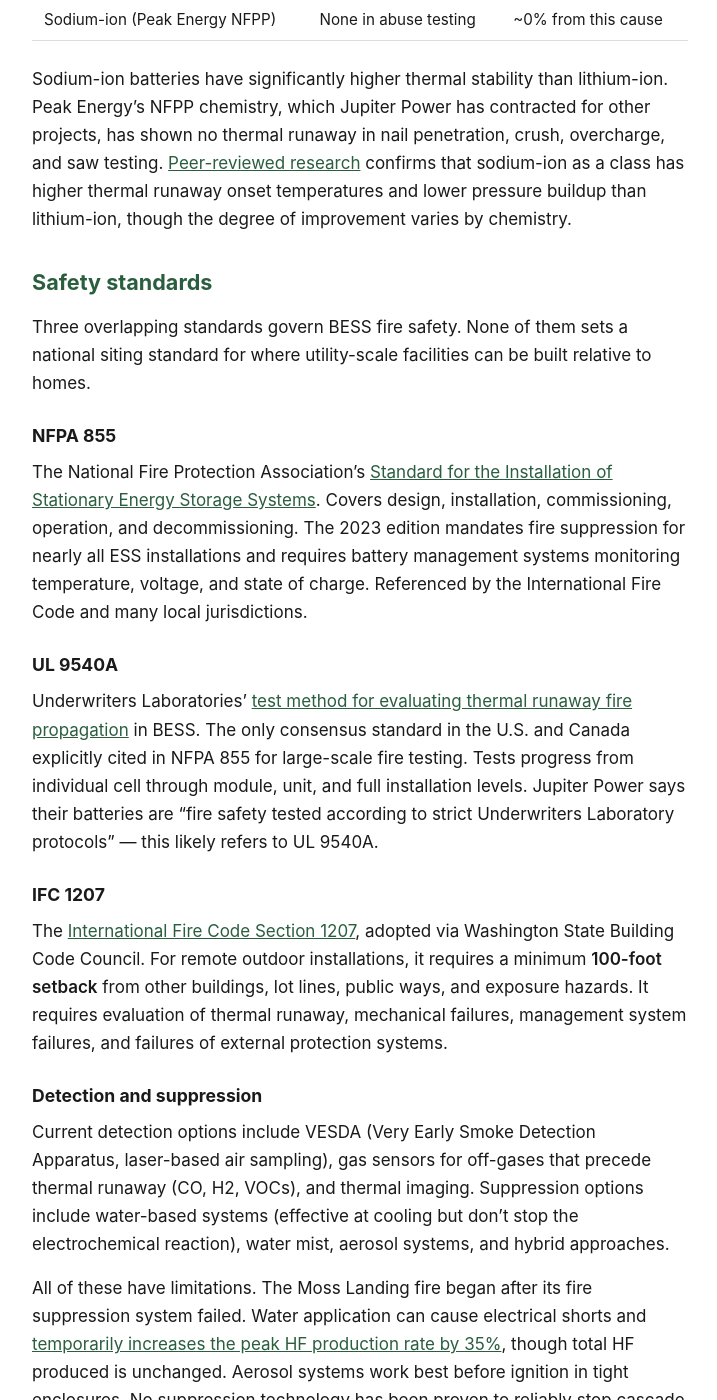
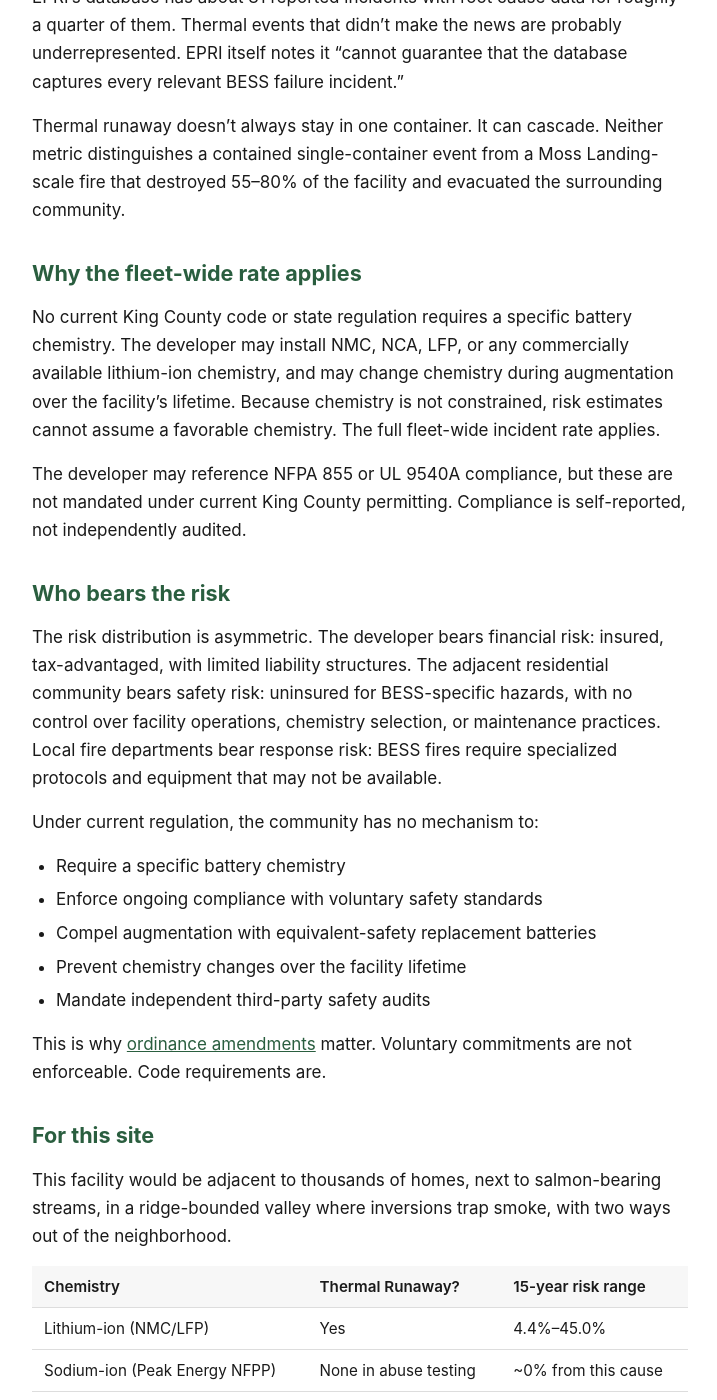
Before and after one commit to calef/cascadia-ridge-bess, a Jekyll site: the page built from _pages/fire-risk.md, in a window 1280 px wide and 1400 px high, scrolled down 2866 px. Shown: the whole window, without its empty margins (280-997 px from the left). Built offline with Jekyll 4.4.1, drawn with Linux system fonts in a browser that asks for light colours; some of the changed text lies outside the part shown.

```diff
--- a/_pages/fire-risk.md
+++ b/_pages/fire-risk.md
@@ -29,6 +29,15 @@ The industry's preferred number. Doesn't account for facility size.
 | 15 | 4.4% | 1 in 23 |
 | 20 | 5.8% | 1 in 17 |
 
+### With aging (0.5%/yr years 1-10, 1.0%/yr years 11-20)
+
+No utility-scale lithium-ion facility has operated long enough to measure aging-related failure rates. But the degradation mechanisms are well understood: internal resistance increases, dendrites form, thermal stability drops. This scenario models a modest increase in failure rate as the fleet ages.
+
+| Years | Cumulative Probability | Odds |
+|---|---|---|
+| 10 | 4.9% | 1 in 20 |
+| 20 | ~14% | 1 in 7 |
+
 ### Using the per-GW rate for a 130 MW facility
 
 0.3 failures/GW/yr × 0.13 GW = **3.9% annual rate.**
@@ -42,14 +51,18 @@ The industry's preferred number. Doesn't account for facility size.
 
 ### Side by side
 
-| Years | Per-project (0.3%/yr) | Per-GW for 130 MW (3.9%/yr) |
-|---|---|---|
-| 5 | 1.5% | 18.1% |
-| 10 | 3.0% | 32.9% |
-| 15 | 4.4% | 45.0% |
-| 20 | 5.8% | 54.7% |
+| Years | Per-project (0.3%/yr) | With aging | Per-GW for 130 MW (3.9%/yr) |
+|---|---|---|---|
+| 5 | 1.5% | 2.5% | 18.1% |
+| 10 | 3.0% | 4.9% | 32.9% |
+| 15 | 4.4% | 9.3% | 45.0% |
+| 20 | 5.8% | ~14% | 54.7% |
 
-Using the industry's own fire-specific rate, the cumulative probability of at least one fire over a 20-year facility life is approximately 6%. The per-project rate undercounts risk for large facilities. The per-GW rate includes all failures, not just fires. The actual risk for a specific facility is somewhere in this range.
+Using the industry's own fire-specific rate, the cumulative probability of at least one fire over a 20-year facility life is approximately 6%. The per-project rate undercounts risk for large facilities. The per-GW rate includes all failures, not just fires. Accounting for aging pushes the per-project estimate to roughly 14%. The actual risk for a specific facility is somewhere in this range.
+
+### For context
+
+A 100-year flood has an ~18% chance of occurring in any 20-year window. The mid-range BESS fire estimate (6%) and the aging-adjusted estimate (14%) are in the range of risks that jurisdictions routinely plan for and regulate.
 
 ## Why the real number is probably higher
 
@@ -60,6 +73,26 @@ Lithium-ion cells degrade: internal resistance goes up, dendrites form, thermal
 EPRI's database has about 81 reported incidents with root cause data for roughly a quarter of them. Thermal events that didn't make the news are probably underrepresented. EPRI itself notes it "cannot guarantee that the database captures every relevant BESS failure incident."
 
 Thermal runaway doesn't always stay in one container. It can cascade. Neither metric distinguishes a contained single-container event from a Moss Landing-scale fire that destroyed 55–80% of the facility and evacuated the surrounding community.
+
+## Why the fleet-wide rate applies
+
+No current King County code or state regulation requires a specific battery chemistry. The developer may install NMC, NCA, LFP, or any commercially available lithium-ion chemistry, and may change chemistry during augmentation over the facility's lifetime. Because chemistry is not constrained, risk estimates cannot assume a favorable chemistry. The full fleet-wide incident rate applies.
+
+The developer may reference NFPA 855 or UL 9540A compliance, but these are not mandated under current King County permitting. Compliance is self-reported, not independently audited.
+
+## Who bears the risk
+
+The risk distribution is asymmetric. The developer bears financial risk: insured, tax-advantaged, with limited liability structures. The adjacent residential community bears safety risk: uninsured for BESS-specific hazards, with no control over facility operations, chemistry selection, or maintenance practices. Local fire departments bear response risk: BESS fires require specialized protocols and equipment that may not be available.
+
+Under current regulation, the community has no mechanism to:
+
+- Require a specific battery chemistry
+- Enforce ongoing compliance with voluntary safety standards
+- Compel augmentation with equivalent-safety replacement batteries
+- Prevent chemistry changes over the facility lifetime
+- Mandate independent third-party safety audits
+
+This is why [ordinance amendments](/what-we-are-asking#ordinance-amendments) matter. Voluntary commitments are not enforceable. Code requirements are.
 
 ## For this site
 
```
Also changed, not shown: _pages/what-we-are-asking.md (+9 -1 lines).
